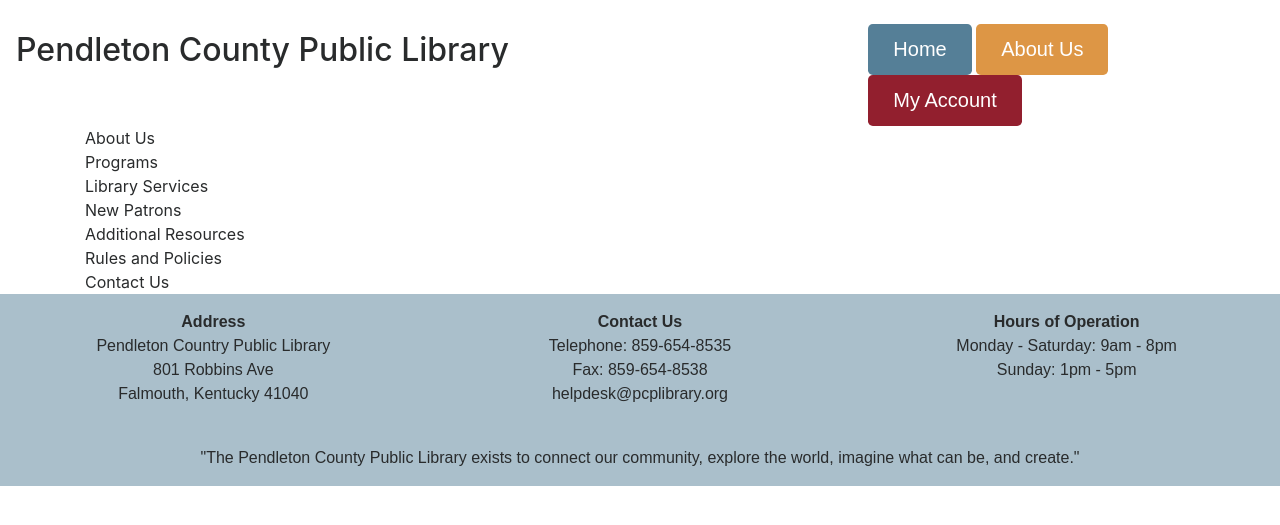
After one commit to happycat1890/LIS467, a PHP site: page /event.php in a window 1280 px wide. The commit adds this page. Shown: the top 525 px of the page. Run offline with PHP 8.4, Linux system fonts and the light colour scheme; some libraries are stand-ins or nearby versions.

Commit message:
Boilerplate for Tab Bar
tab bar
event and service pages
deleted unecessary stuff from index.css

```diff
--- a/CSS/index.css
+++ b/CSS/index.css
@@ -4,9 +4,6 @@
 }
 
 #HomeSection  {
-    background: #e74c3c;
-    color: white;
-    padding: 0;
 }
 
 #ContactSection {
@@ -18,24 +15,16 @@
   padding-bottom:2rem;
 }
 
-#ContactButtonContainer {
-
-}
-
-#navbar-btn-group {
-    right: 0px;
-}
-
-.teamMemberContainer {
-  padding:5px;
-}
-
-.teamMemberImage {
-  margin-bottom:10px;
-}
 
 .socialImages {
   width:50px;
 }
 
-/
+
+/*Tab Bar Boilerplate*/
+
+#tab-container {
+}
+
+.tab {
+}
--- /dev/null
+++ b/SNIPPETS/TABS.php
@@ -0,0 +1,39 @@
+<!DOCTYPE html>
+
+<meta lang = "en"/>
+<meta charset = "utf-8"/>
+<meta name = "author" http-equiv = "Molly Carlson"/>
+<meta name = "description" content = "This is a repeating instance of the main tab bar for this site. "/>
+
+<div class = "container">
+  <div class = "row">
+    <div class = "col-12">
+       <div class = "tab-container">
+
+         <div class = "tab">
+           <span> About Us </span>
+         </div>
+         <div class = "tab">
+           <span> Programs </span>
+         </div>
+         <div class = "tab">
+           <span> Library Services </span>
+         </div>
+         <div class = "tab">
+          <span> New Patrons </span>
+         </div>
+         <div class = "tab">
+           <span> Additional Resources </span>
+         </div>
+         <div class = "tab">
+           <span> Rules and Policies </span>
+         </div>
+
+         <div class = "tab">
+           <span> Contact Us </span>
+         </div>
+
+       </div>
+    </div>
+  </div>
+</div>
--- /dev/null
+++ b/event.php
@@ -0,0 +1,6 @@
+<?php require_once("SNIPPETS/HEADER.php"); ?>
+<?php require_once("SNIPPETS/TABS.php"); ?>
+
+
+
+<?php require_once("SNIPPETS/footer.php"); ?>
--- /dev/null
+++ b/service.php
@@ -0,0 +1,4 @@
+<?php require_once("SNIPPETS/HEADER.php"); ?>
+<?php require_once("SNIPPETS/TABS.php"); ?>
+
+<?php require_once("SNIPPETS/footer.php"); ?>
```
